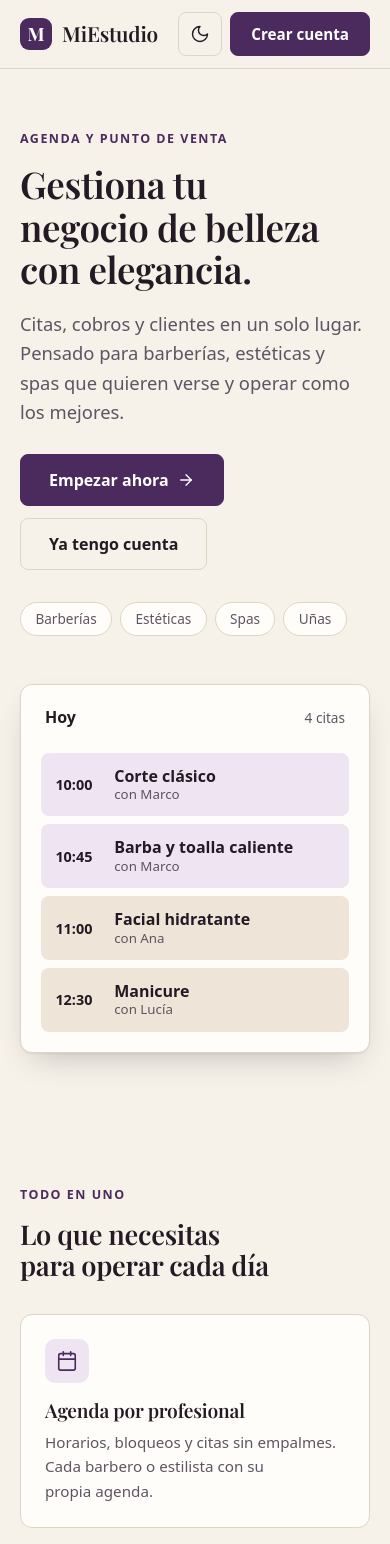
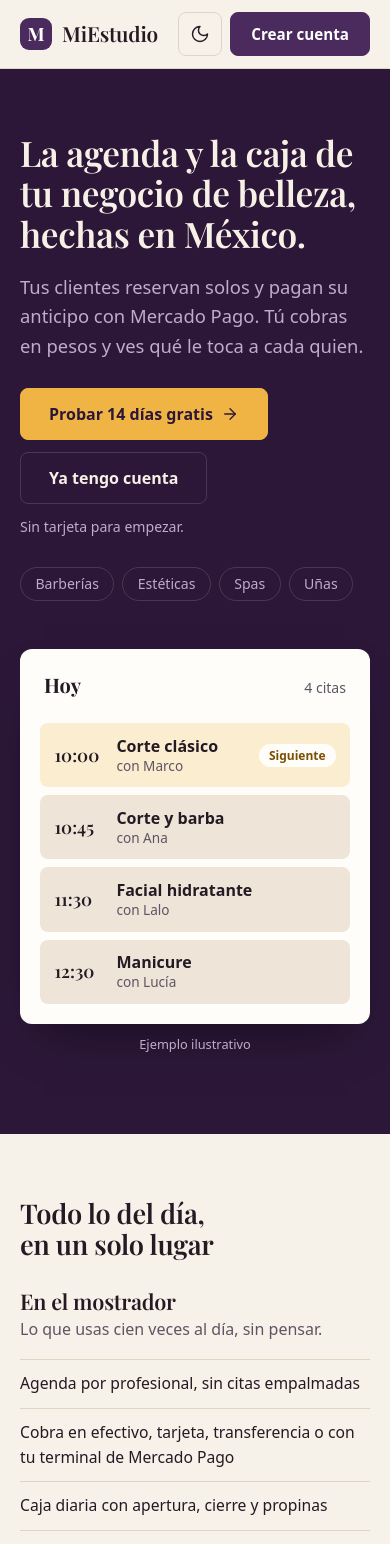
Before and after one commit to Luispantoja1102/MiEstudio, a SvelteKit app in the folder Frontend/: page / in a window 390 px wide. Shown: the top 1544 px of the page. Built offline with nearby package versions, Linux system fonts and the light colour scheme.

Commit message:
Design phase 2: mobile ticket sheet, Mi dia agenda view, branded booking page, new landing, simpler Ajustes; remove login lockout

```diff
--- a/Frontend/src/routes/+page.svelte
+++ b/Frontend/src/routes/+page.svelte
@@ -2,25 +2,49 @@
   import Header from '$lib/Header.svelte';
   import Icon from '$lib/Icon.svelte';
 
-  const features = [
-    ['calendar', 'Agenda por profesional', 'Horarios, bloqueos y citas sin empalmes. Cada barbero o estilista con su propia agenda.'],
-    ['card', 'Punto de venta', 'Cobra servicios y productos, con caja diaria, propinas y pagos en efectivo, tarjeta o transferencia.'],
-    ['percent', 'Comisiones claras', 'Calcula automáticamente lo que le toca a cada profesional por servicio.'],
-    ['notes', 'Clientes y seguimiento', 'Una ficha por cliente con notas: fórmulas, preferencias y cuidados especiales.'],
-    ['globe', 'Reserva en línea', 'Un enlace para que tus clientes agenden y cancelen solos, a cualquier hora.'],
-    ['package', 'Inventario', 'Controla tus productos de reventa y su existencia.']
+  const parts = [
+    {
+      title: 'En el mostrador',
+      lead: 'Lo que usas cien veces al día, sin pensar.',
+      items: [
+        'Agenda por profesional, sin citas empalmadas',
+        'Cobra en efectivo, tarjeta, transferencia o con tu terminal de Mercado Pago',
+        'Caja diaria con apertura, cierre y propinas',
+        'Paquetes y comisiones que se calculan solas'
+      ]
+    },
+    {
+      title: 'Para tus clientes',
+      lead: 'Que reserven, paguen y lleguen, sin que les marques.',
+      items: [
+        'Una página de reservas con tu nombre, a cualquier hora',
+        'Anticipo con Mercado Pago para que no te dejen plantado',
+        'Recordatorio por correo y por WhatsApp',
+        'Lista de espera: si se libera un lugar, se les avisa'
+      ]
+    },
+    {
+      title: 'Para ti, que eres el dueño',
+      lead: 'Saber cómo va el día sin preguntarle a nadie.',
+      items: [
+        'Ventas, comisiones y existencias en un solo lugar',
+        'Felicitación de cumpleaños y encuesta con reseña en Google',
+        'Aviso de privacidad y solicitudes ARCO (LFPDPPP) ya resueltos',
+        'Equipo con roles: recepción, caja y profesionales'
+      ]
+    }
   ];
   const steps = [
-    ['Crea tu cuenta', 'Registra tu negocio y elige tu giro.'],
-    ['Configura tu equipo', 'Agrega servicios, profesionales y horarios.'],
-    ['Empieza a agendar y cobrar', 'Recibe citas y lleva tu caja sin papel.']
+    ['Crea tu cuenta', 'Tu negocio y tu giro: barbería, estética, spa o uñas.'],
+    ['Agrega tu equipo y tus servicios', 'Con sus horarios y precios en pesos.'],
+    ['Comparte tu enlace', 'Tus clientes reservan y tú cobras desde el primer día.']
   ];
   const giros = ['Barberías', 'Estéticas', 'Spas', 'Uñas'];
   const sample = [
-    ['10:00', 'Corte clásico', 'Marco', 'accent'],
-    ['10:45', 'Barba y toalla caliente', 'Marco', 'accent'],
-    ['11:00', 'Facial hidratante', 'Ana', 'soft'],
-    ['12:30', 'Manicure', 'Lucía', 'soft']
+    ['10:00', 'Corte clásico', 'Marco', true],
+    ['10:45', 'Corte y barba', 'Ana', false],
+    ['11:30', 'Facial hidratante', 'Lalo', false],
+    ['12:30', 'Manicure', 'Lucía', false]
   ];
 </script>
 
@@ -30,59 +54,59 @@
 </Header>
 
 <main>
-  <section class="container hero">
+  <section class="band">
+    <div class="container hero">
       <div class="copy">
-      <span class="eyebrow">Agenda y punto de venta</span>
-      <h1>Gestiona tu negocio de belleza con elegancia.</h1>
+        <h1>La agenda y la caja de tu negocio de belleza, hechas en México.</h1>
         <p class="lead">
-        Citas, cobros y clientes en un solo lugar. Pensado para barberías, estéticas y spas que quieren verse y operar como los mejores.
+          Tus clientes reservan solos y pagan su anticipo con Mercado Pago. Tú cobras en pesos y ves qué le toca a cada quien.
         </p>
         <div class="actions">
-        <a class="btn lg" href="/registro">Empezar ahora <Icon name="arrow" size={18} /></a>
+          <a class="btn lg" href="/registro">Probar 14 días gratis <Icon name="arrow" size={18} /></a>
           <a class="btn ghost lg" href="/login">Ya tengo cuenta</a>
         </div>
+        <p class="fine">Sin tarjeta para empezar.</p>
         <ul class="giros" aria-label="Giros">
           {#each giros as g}<li>{g}</li>{/each}
         </ul>
       </div>
 
-    <div class="preview" aria-hidden="true">
-      <div class="card agenda">
+      <figure class="preview" aria-label="Ejemplo de la agenda del día">
+        <div class="agenda">
           <div class="agenda-head">
             <strong>Hoy</strong>
             <span>4 citas</span>
           </div>
-        {#each sample as [time, service, who, tone]}
-          <div class="row" class:soft={tone === 'soft'}>
+          {#each sample as [time, service, who, next]}
+            <div class="row" class:next>
               <span class="time">{time}</span>
               <span class="info"><b>{service}</b><small>con {who}</small></span>
+              {#if next}<span class="tag">Siguiente</span>{/if}
             </div>
           {/each}
         </div>
+        <figcaption>Ejemplo ilustrativo</figcaption>
+      </figure>
     </div>
   </section>
 
   <section class="container section" id="funciones">
-    <div class="head">
-      <span class="eyebrow">Todo en uno</span>
-      <h2>Lo que necesitas para operar cada día</h2>
-    </div>
-    <div class="grid">
-      {#each features as [icon, title, text]}
-        <article class="card feature">
-          <span class="ico"><Icon name={icon} size={22} /></span>
-          <h3>{title}</h3>
-          <p>{text}</p>
+    <h2>Todo lo del día, en un solo lugar</h2>
+    <div class="parts">
+      {#each parts as p}
+        <article>
+          <h3>{p.title}</h3>
+          <p class="plead">{p.lead}</p>
+          <ul>
+            {#each p.items as i}<li>{i}</li>{/each}
+          </ul>
         </article>
       {/each}
     </div>
   </section>
 
   <section class="container section">
-    <div class="head">
-      <span class="eyebrow">Cómo funciona</span>
     <h2>Listo en tres pasos</h2>
-    </div>
     <ol class="steps">
       {#each steps as [title, text], i}
         <li>
@@ -96,8 +120,8 @@
 
   <section class="container section">
     <div class="cta">
-      <h2>Lleva tu negocio al siguiente nivel</h2>
-      <p>Crea tu cuenta y empieza a organizar tu agenda hoy.</p>
+      <h2>Empieza hoy, sin tarjeta</h2>
+      <p>14 días para probar todo con tus propios clientes.</p>
       <a class="btn lg invert" href="/registro">Crear mi cuenta</a>
     </div>
   </section>
@@ -109,82 +133,64 @@
 </footer>
 
 <style>
-  .hero { display: grid; gap: 48px; padding-block: 56px 72px; align-items: center; }
+  /* la franja principal lleva el color de la barra lateral: berenjena en claro, carbón en oscuro */
+  .band {
+    --text: var(--side-text);
+    --muted: var(--side-muted);
+    --accent: var(--side-mark);
+    --accent-hover: var(--side-mark);
+    --accent-contrast: var(--side-mark-ink);
+    background: var(--side);
+    color: var(--side-text);
+  }
+  .band :global(.btn.ghost) { color: var(--side-text); border-color: var(--side-line); }
+  .band :global(.btn.ghost:hover) { background: var(--side-hover); border-color: var(--side-muted); }
+  .band :global(.btn:not(.ghost):hover) { filter: brightness(1.06); }
+  .hero { display: grid; gap: 48px; padding-block: 64px 80px; align-items: center; }
   .copy { animation: rise 0.6s var(--ease) both; }
-  h1 { font-size: clamp(2.3rem, 6vw, 3.6rem); }
-  .lead { font-size: 1.15rem; color: var(--muted); max-width: 34em; margin-bottom: 1.75rem; }
-  .actions { display: flex; flex-wrap: wrap; gap: 12px; margin-bottom: 2rem; }
+  h1 { font-size: clamp(2.2rem, 5.6vw, 3.5rem); max-width: 15em; }
+  .lead { font-size: 1.15rem; color: var(--side-muted); max-width: 32em; margin-bottom: 1.75rem; }
+  .actions { display: flex; flex-wrap: wrap; gap: 12px; margin-bottom: 0.75rem; }
+  .fine { font-size: 0.88rem; color: var(--side-muted); margin-bottom: 1.75rem; }
   .giros { display: flex; flex-wrap: wrap; gap: 8px; list-style: none; padding: 0; margin: 0; }
-  .giros li {
-    padding: 0.3rem 0.9rem;
-    border: 1px solid var(--border);
-    border-radius: 999px;
-    color: var(--muted);
-    font-size: 0.85rem;
-    background: var(--surface);
-  }
+  .giros li { padding: 0.3rem 0.9rem; border: 1px solid var(--side-line); border-radius: 999px; color: var(--side-muted); font-size: 0.88rem; }
 
-  .preview { animation: rise 0.6s 0.12s var(--ease) both; }
-  .agenda { padding: 1.25rem; box-shadow: var(--shadow); max-width: 440px; margin-inline: auto; }
-  .agenda-head { display: flex; justify-content: space-between; align-items: baseline; padding: 0 0.25rem 0.9rem; }
-  .agenda-head span { font-size: 0.85rem; color: var(--muted); }
-  .row {
-    display: flex;
-    align-items: center;
-    gap: 14px;
-    padding: 0.8rem 0.9rem;
-    margin-top: 8px;
-    border-radius: var(--radius-sm);
-    background: var(--accent-soft);
-  }
-  .row.soft { background: var(--surface-2); }
-  .time { font-variant-numeric: tabular-nums; font-weight: 600; font-size: 0.9rem; min-width: 2.8rem; }
-  .info { display: grid; line-height: 1.3; }
-  .info small { color: var(--muted); }
+  .preview { margin: 0; animation: rise 0.6s 0.12s var(--ease) both; }
+  .agenda { padding: 1.25rem; max-width: 440px; margin-inline: auto; background: #fffdfa; color: #241a24; border-radius: var(--radius); box-shadow: 0 24px 48px -24px rgba(0, 0, 0, 0.55); }
+  .agenda-head { display: flex; justify-content: space-between; align-items: baseline; padding: 0 0.25rem 0.9rem; font-family: var(--font-heading); font-size: 1.25rem; }
+  .agenda-head span { font-family: var(--font-body); font-size: 0.88rem; color: #5f5463; }
+  .row { display: flex; align-items: center; gap: 14px; padding: 0.8rem 0.9rem; margin-top: 8px; border-radius: var(--radius-sm); background: #eee5d8; }
+  .row.next { background: #fbedcf; }
+  .time { font-family: var(--font-heading); font-variant-numeric: tabular-nums; font-weight: 600; font-size: 1.1rem; min-width: 3rem; }
+  .info { display: grid; line-height: 1.3; flex: 1; }
+  .info small { color: #5f5463; font-size: 0.85rem; }
+  .tag { font-size: 0.75rem; font-weight: 600; padding: 2px 10px; border-radius: 999px; background: #fffdfa; color: #7a4f00; }
+  figcaption { margin-top: 10px; text-align: center; font-size: 0.8rem; color: var(--side-muted); }
 
-  .section { padding-block: 56px; }
-  .head { max-width: 640px; margin-bottom: 2rem; }
-  .head h2 { font-size: clamp(1.7rem, 4vw, 2.3rem); margin: 0; }
+  .section { padding-block: 64px 8px; }
+  .section h2 { font-size: clamp(1.7rem, 4vw, 2.3rem); max-width: 20em; margin-bottom: 1.75rem; }
 
-  .grid { display: grid; grid-template-columns: repeat(auto-fit, minmax(280px, 1fr)); gap: 16px; }
-  .feature { transition: transform 0.25s var(--ease), box-shadow 0.25s var(--ease), border-color 0.25s var(--ease); }
-  .feature:hover { transform: translateY(-3px); box-shadow: var(--shadow); border-color: var(--accent); }
-  .feature h3 { font-size: 1.2rem; }
-  .feature p { color: var(--muted); margin: 0; font-size: 0.95rem; }
-  .ico {
-    display: inline-grid;
-    place-items: center;
-    width: 44px;
-    height: 44px;
-    margin-bottom: 1rem;
-    border-radius: 10px;
-    background: var(--accent-soft);
-    color: var(--accent);
-  }
+  .parts { display: grid; gap: 40px 56px; grid-template-columns: repeat(auto-fit, minmax(260px, 1fr)); }
+  .parts h3 { font-size: 1.35rem; margin-bottom: 0.25rem; }
+  .plead { color: var(--muted); margin-bottom: 1rem; }
+  .parts ul { list-style: none; margin: 0; padding: 0; }
+  .parts li { padding: 0.7rem 0; border-top: 1px solid var(--border); font-size: 0.98rem; }
 
-  .steps { display: grid; gap: 16px; grid-template-columns: repeat(auto-fit, minmax(240px, 1fr)); list-style: none; padding: 0; margin: 0; }
-  .steps li { padding-top: 1.25rem; border-top: 1px solid var(--border); }
+  .steps { display: grid; gap: 16px 40px; grid-template-columns: repeat(auto-fit, minmax(240px, 1fr)); list-style: none; padding: 0; margin: 0; }
+  .steps li { padding-top: 1.25rem; border-top: 2px solid var(--accent); }
   .num { font-family: var(--font-heading); font-size: 2rem; color: var(--accent); line-height: 1; }
   .steps h3 { font-size: 1.15rem; margin-top: 0.5rem; }
   .steps p { color: var(--muted); margin: 0; }
 
-  .cta {
-    text-align: center;
-    padding: clamp(2.5rem, 7vw, 4.5rem) 1.5rem;
-    border-radius: calc(var(--radius) * 1.5);
-    background: var(--accent);
-    color: var(--accent-contrast);
-  }
-  .cta h2 { font-size: clamp(1.7rem, 4vw, 2.4rem); }
-  .cta p { opacity: 0.9; margin-bottom: 1.5rem; }
-  .btn.invert { background: var(--accent-contrast); color: var(--accent); border-color: var(--accent-contrast); }
-  .btn.invert:hover { background: var(--accent-contrast); filter: brightness(0.94); }
+  .cta { text-align: center; padding: clamp(2.5rem, 7vw, 4.5rem) 1.5rem; border-radius: calc(var(--radius) * 1.5); background: var(--side); color: var(--side-text); }
+  .cta h2 { font-size: clamp(1.7rem, 4vw, 2.4rem); margin-inline: auto; }
+  .cta p { color: var(--side-muted); margin-bottom: 1.5rem; }
+  .cta .btn { background: var(--side-mark); border-color: var(--side-mark); color: var(--side-mark-ink); }
+  .cta .btn:hover { filter: brightness(1.06); }
+  .section:last-of-type { padding-bottom: 64px; }
 
-  .foot { padding-block: 32px 40px; color: var(--muted); font-size: 0.85rem; border-top: 1px solid var(--border); }
+  .foot { display: flex; flex-wrap: wrap; justify-content: space-between; gap: 8px; padding-block: 32px 40px; color: var(--muted); font-size: 0.88rem; border-top: 1px solid var(--border); }
 
   @keyframes rise { from { opacity: 0; transform: translateY(12px); } to { opacity: 1; transform: none; } }
-
-  @media (min-width: 900px) {
-    .hero { grid-template-columns: 1.15fr 0.85fr; }
-  }
+  @media (min-width: 900px) { .hero { grid-template-columns: 1.1fr 0.9fr; } }
 </style>
```
Also changed, not shown: Frontend/src/lib/PublicLayout.svelte (+15 -2 lines), Frontend/src/routes/panel/agenda/+page.svelte (+58 -1 lines), Frontend/src/routes/panel/ajustes/+page.svelte (+13 -15 lines), Frontend/src/routes/panel/ventas/+page.svelte (+43 -3 lines), Frontend/src/routes/reservar/[slug]/+page.svelte (+9 -4 lines), 2 other files (tests, documents, lock files or other folders). Lines whose indentation alone changed are shown as unchanged.
